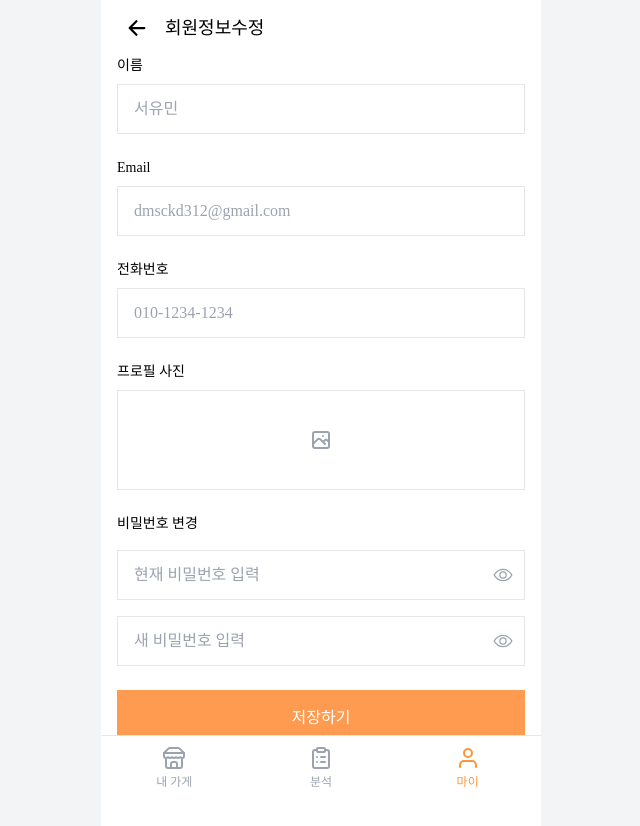
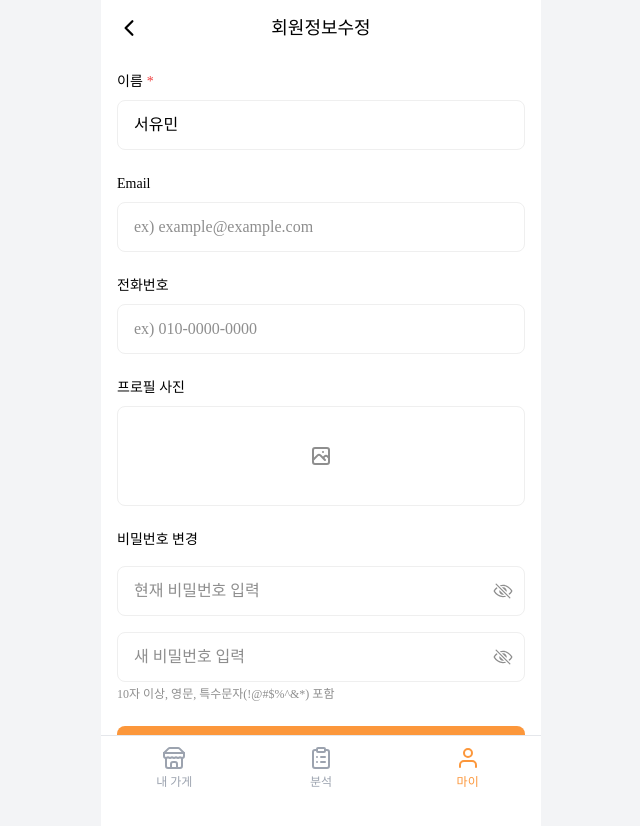
Before and after one commit to gomie1/BBANGGU, a React (Vite) app in the folder frontend/BBANGGU/: page /owner/profile/edit in a window 1280 px wide. Shown: the top 826 px of the page, without its empty margins (319-959 px from the left). Built offline with nearby package versions, Linux system fonts and the light colour scheme; a web font is replaced by a local one.

Commit message:
design: 점주 회원정보수정 페이지 복구

```diff
--- a/frontend/BBANGGU/src/pages/owner/profile/EditProfile.tsx
+++ b/frontend/BBANGGU/src/pages/owner/profile/EditProfile.tsx
@@ -1,121 +1,12 @@
-import { useState } from 'react';
-import { IoArrowBack, IoEyeOutline } from 'react-icons/io5';
+import { Header } from '../../../components/owner/editprofile/Header';
+import { ProfileForm } from '../../../components/owner/editprofile/ProfileForm';
 import BottomNavigation from '../../../components/owner/navigations/BottomNavigations/BottomNavigation';
 
 function EditProfile() {
-  const [showCurrentPassword, setShowCurrentPassword] = useState(false);
-  const [showNewPassword, setShowNewPassword] = useState(false);
-
-  const handleBack = () => {
-    // 뒤로가기 처리
-    console.log('뒤로가기');
-  };
-
-  const handleSubmit = (e: React.FormEvent) => {
-    e.preventDefault();
-    // 폼 제출 처리
-    console.log('폼 제출');
-  };
-
   return (
-    <div className="min-h-screen bg-white px-4 pb-20">
-      {/* 헤더 */}
-      <div className="flex items-center h-14">
-        <button onClick={handleBack} className="p-2">
-          <IoArrowBack className="w-6 h-6" />
-        </button>
-        <h1 className="text-lg font-medium ml-2">회원정보수정</h1>
-      </div>
-
-      {/* 폼 */}
-      <form onSubmit={handleSubmit} className="space-y-6">
-        {/* 이름 입력 */}
-        <div className="space-y-2">
-          <label className="block text-sm">이름</label>
-          <input
-            type="text"
-            placeholder="서유민"
-            className="w-full px-4 py-3 rounded-lg border border-gray-200"
-          />
-        </div>
-
-        {/* 이메일 입력 */}
-        <div className="space-y-2">
-          <label className="block text-sm">Email</label>
-          <input
-            type="email"
-            placeholder="dmsckd312@gmail.com"
-            className="w-full px-4 py-3 rounded-lg border border-gray-200"
-          />
-        </div>
-
-        {/* 전화번호 입력 */}
-        <div className="space-y-2">
-          <label className="block text-sm">전화번호</label>
-          <input
-            type="tel"
-            placeholder="010-1234-1234"
-            className="w-full px-4 py-3 rounded-lg border border-gray-200"
-          />
-        </div>
-
-        {/* 프로필 사진 */}
-        <div className="space-y-2">
-          <label className="block text-sm">프로필 사진</label>
-          <button type="button" className="w-full h-[100px] border border-gray-200 rounded-lg flex items-center justify-center">
-            <svg className="w-6 h-6 text-gray-400" fill="none" stroke="currentColor" viewBox="0 0 24 24">
-              <path strokeLinecap="round" strokeLinejoin="round" strokeWidth={2} d="M4 16l4.586-4.586a2 2 0 012.828 0L16 16m-2-2l1.586-1.586a2 2 0 012.828 0L20 14m-6-6h.01M6 20h12a2 2 0 002-2V6a2 2 0 00-2-2H6a2 2 0 00-2 2v12a2 2 0 002 2z" />
-            </svg>
-          </button>
-        </div>
-
-        {/* 비밀번호 변경 섹션 */}
-        <div className="space-y-4">
-          <h2 className="text-sm font-medium">비밀번호 변경</h2>
-
-          {/* 현재 비밀번호 */}
-          <div className="relative">
-            <input
-              type={showCurrentPassword ? "text" : "password"}
-              placeholder="현재 비밀번호 입력"
-              className="w-full px-4 py-3 rounded-lg border border-gray-200"
-            />
-            <button
-              type="button"
-              onClick={() => setShowCurrentPassword(!showCurrentPassword)}
-              className="absolute right-3 top-1/2 -translate-y-1/2"
-            >
-              <IoEyeOutline className="w-5 h-5 text-gray-400" />
-            </button>
-          </div>
-
-          {/* 새 비밀번호 */}
-          <div className="relative">
-            <input
-              type={showNewPassword ? "text" : "password"}
-              placeholder="새 비밀번호 입력"
-              className="w-full px-4 py-3 rounded-lg border border-gray-200"
-            />
-            <button
-              type="button"
-              onClick={() => setShowNewPassword(!showNewPassword)}
-              className="absolute right-3 top-1/2 -translate-y-1/2"
-            >
-              <IoEyeOutline className="w-5 h-5 text-gray-400" />
-            </button>
-          </div>
-        </div>
-
-        {/* 저장 버튼 */}
-        <button
-          type="submit"
-          className="w-full bg-[#FF9B50] text-white py-4 rounded-lg mt-8"
-        >
-          저장하기
-        </button>
-      </form>
-
-      {/* 네비게이션 바 추가 */}
+    <div className="min-h-screen bg-white pb-20">
+      <Header />
+      <ProfileForm />
       <BottomNavigation />
     </div>
   );
```
